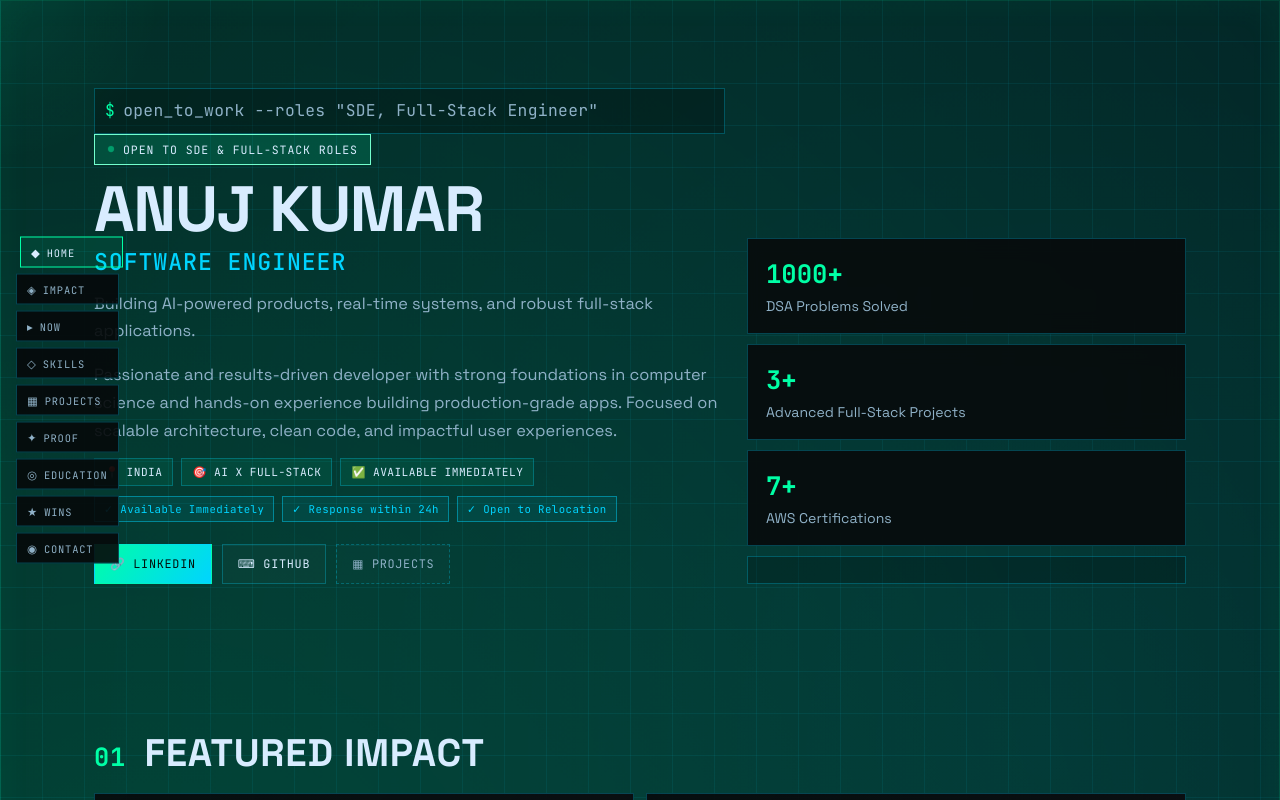
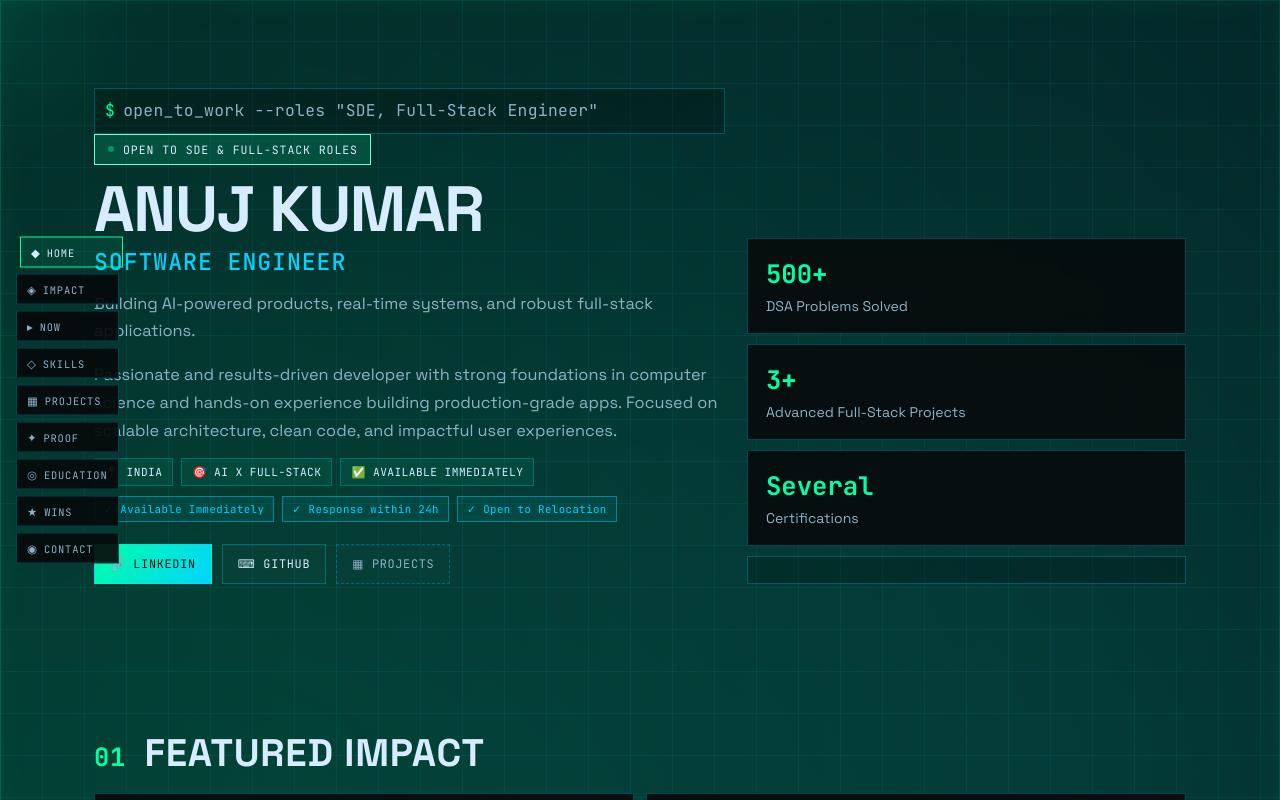
Before and after one commit to AnujYadav-1915/updated-portfolio-website, a React (Create React App) app: page / in a window 1280 px wide. Shown: the top 800 px of the page. Built offline with nearby package versions, Linux system fonts and the light colour scheme.

Commit message:
feat: add Walmart and Citi certificates, update DSA problems to 500+ and cert stats

```diff
--- a/src/data/constants.js
+++ b/src/data/constants.js
@@ -8,9 +8,9 @@ export const skillGroups = [
 ];
 
 export const heroStats = [
-  { value: '1000+', label: 'DSA Problems Solved' },
+  { value: '500+', label: 'DSA Problems Solved' },
   { value: '3+', label: 'Advanced Full-Stack Projects' },
-  { value: '7+', label: 'AWS Certifications' },
+  { value: 'Several', label: 'Certifications' },
 ];
 
 export const featuredImpact = [
--- a/src/data/portfolioData.js
+++ b/src/data/portfolioData.js
@@ -15,13 +15,12 @@ export const portfolioData = {
     resume: './AnujKumarResume.pdf',
   },
   certifications: [
+    { name: 'Walmart Advanced Software Engineering (Forage)', icon: '🛒', pdf: process.env.PUBLIC_URL + '/certs/Walmart-Advanced-Software-Engineering-Forage.pdf' },
+    { name: 'Citi Software Development (Forage)', icon: '🏦', pdf: process.env.PUBLIC_URL + '/certs/Citi-Software-Development-Forage.pdf' },
     { name: 'AWS AI Practitioner', icon: '🤖', pdf: process.env.PUBLIC_URL + '/certs/AWS-AI-Practitioner-certificate.pdf' },
     { name: 'AWS Cloud Practitioner', icon: '☁️', pdf: process.env.PUBLIC_URL + '/certs/AWS-Cloud-practitioner-Certificate.pdf' },
     { name: 'AWS Machine Learning', icon: '🧠', pdf: process.env.PUBLIC_URL + '/certs/AWSMLCertificate.pdf' },
-    { name: 'AWS Data Engineer', icon: '📊' },
-    { name: 'AWS Developer Associate', icon: '💻' },
-    { name: 'AWS SysOps Administrator', icon: '⚙️' },
-    { name: 'AWS DevOps Engineer', icon: '🚀' },
+    { name: 'AWS Training & Skill Builder (7 Badges)', icon: '⚡' },
     { name: 'AI Outskill Certificate', icon: '✨', pdf: process.env.PUBLIC_URL + '/certs/AIOutskillCertificate.pdf' },
     { name: 'JS DSA (freeCodeCamp)', icon: '📜', pdf: process.env.PUBLIC_URL + '/certs/freecodecamp.org_certification_javascript-algorithms-and-data-structures-v8.pdf' },
     { name: 'Front-End Libraries (freeCodeCamp)', icon: '⚛', pdf: process.env.PUBLIC_URL + '/certs/freecodecamp.org_certification_front-end-development-libraries.pdf' },
@@ -133,8 +132,10 @@ export const portfolioData = {
     },
   ],
   achievements: [
-    'JavaScript Data Structures & Algorithms certification completed.',
-    'Solved 1000+ DSA problems across LeetCode, CodeChef, GeeksforGeeks, and Coding Ninjas.',
+    'Completed Walmart Global Tech & Citi Advanced Software Engineering job simulations via Forage.',
+    'JavaScript Data Structures & Algorithms and Full-Stack certifications completed.',
+    'Solved 500+ DSA problems across LeetCode, CodeChef, GeeksforGeeks, and Coding Ninjas.',
+    'Completed AWS Cloud & AI Certifications along with 7 AWS technical training badges.',
     'Built and deployed multiple production-facing portfolio projects with live demos and recruiter-ready case studies.',
   ],
   nowBuilding: [
```
Also changed, not shown: 2 other files (tests, documents, lock files or other folders).
